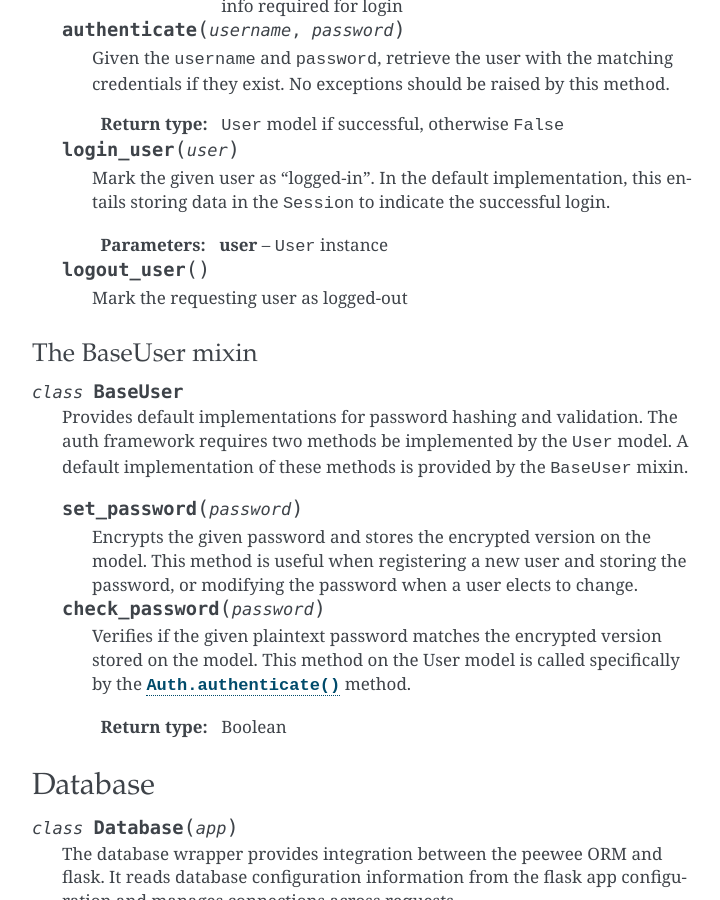
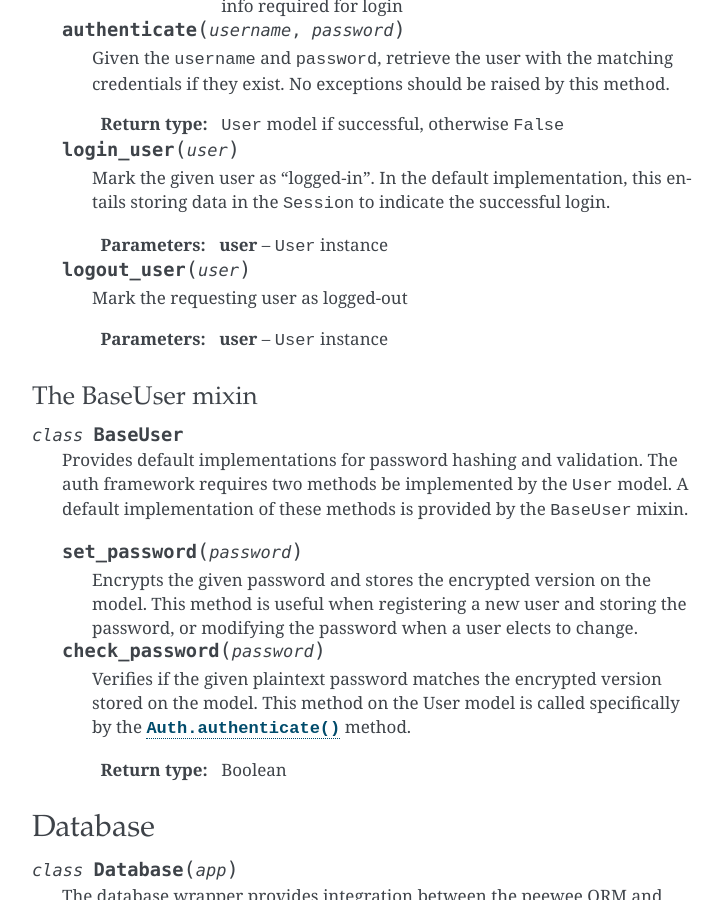
Before and after one commit to coleifer/flask-peewee, a Sphinx documentation site: the page built from docs/api.rst, in a window 1280 px wide and 900 px high, scrolled down 11444 px. Shown: the whole window, without its empty margins (388-1108 px from the left). Built offline with Sphinx 7.4.7, drawn with Linux system fonts in a browser that asks for light colours; pages that are not in the unit, such as notebooks, are missing from menus.

Commit message:
Doc cleanup

```diff
--- a/docs/api.rst
+++ b/docs/api.rst
@@ -586,9 +586,11 @@ Auth
 
         :param user: ``User`` instance
 
-    .. py:method:: logout_user()
+    .. py:method:: logout_user(user)
 
         Mark the requesting user as logged-out
+
+        :param user: ``User`` instance
 
 
 The BaseUser mixin
```
